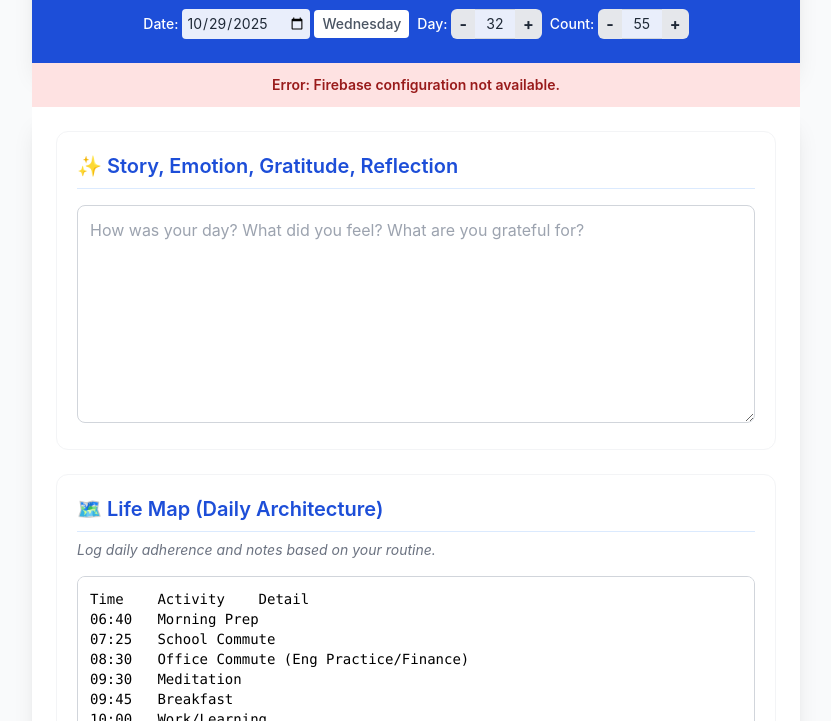
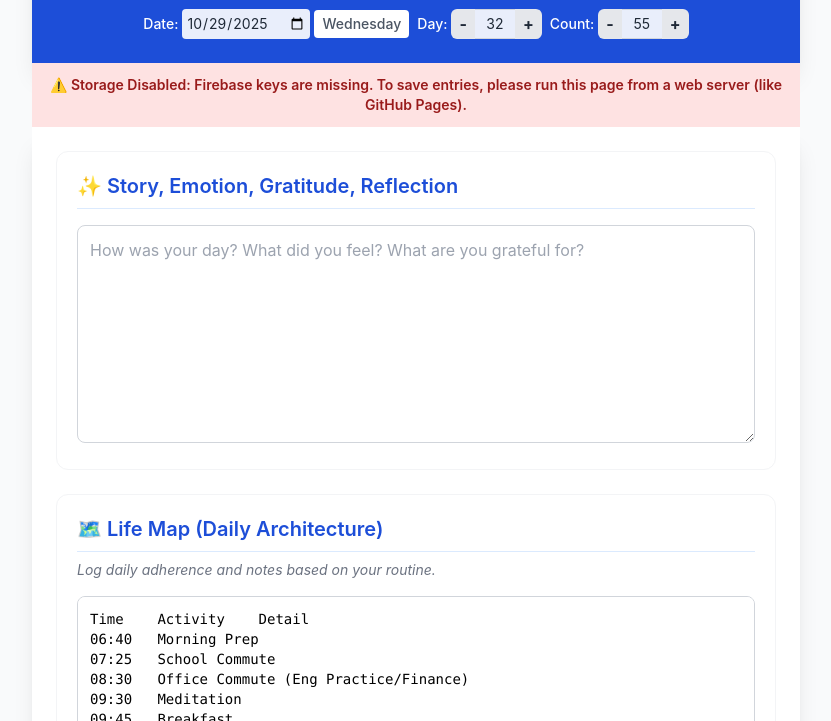
Before and after one commit to ChanChunSong/life-map-diary, a plain HTML site: page life_map_diary.html in a window 1280 px wide. Shown: the part 79-800 px from the top of the page, without its empty margins (224-1055 px from the left). Drawn offline with nearby package versions, Linux system fonts and the light colour scheme.

Commit message:
Enhance error messages for Firebase and database status
Updated error messages for clarity when Firebase configuration is missing and when the database is not initialized. Added guidance for local file access.

```diff
--- a/life_map_diary.html
+++ b/life_map_diary.html
@@ -246,7 +246,10 @@ Time	Activity	Detail
          */
         async function initializeFirebase() {
             if (!firebaseConfig) {
-                setStatus("Error: Firebase configuration not available.", 'error');
+                // MODIFIED: Provide a much clearer status message for local file access.
+                const localMessage = "⚠️ Storage Disabled: Firebase keys are missing. To save entries, please run this page from a web server (like GitHub Pages).";
+                setStatus(localMessage, 'error');
+                console.error("Firebase Initialization Skipped:", localMessage);
                 return;
             }
 
@@ -331,6 +334,9 @@ Time	Activity	Detail
          */
         window.saveDiaryEntry = async function() {
             if (!db || !userId) {
+                // This is the error you saw. It means initialization failed earlier.
+                // We keep the old message so the error can be found easily, but the status bar
+                // should have the much clearer message from initializeFirebase().
                 setStatus("Error: Database not initialized. Please refresh.", 'error');
                 return;
             }
@@ -372,8 +378,6 @@ Time	Activity	Detail
                 // Firestore path: /artifacts/{appId}/users/{userId}/diary_entries
                 const entriesRef = collection(db, `artifacts/${appId}/users/${userId}/diary_entries`);
 
-                // Use a standard date format as the document ID for easy lookup, or let Firestore auto-generate.
-                // Letting Firestore auto-generate for simplicity.
                 await addDoc(entriesRef, data);
 
                 setStatus(`Entry successfully saved! Date: ${data.fullDateString}.`, 'success');
```
